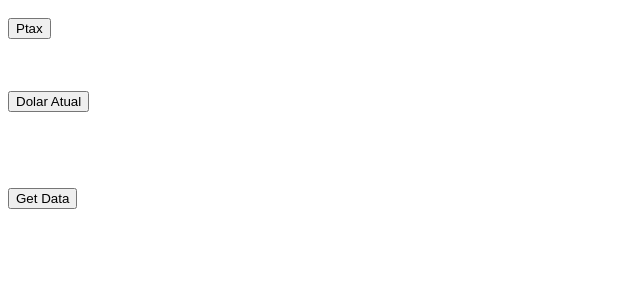
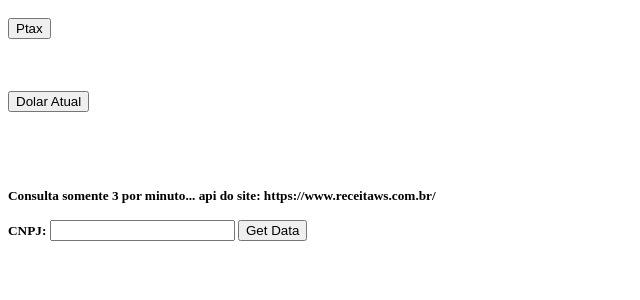
Before and after one commit to dfmoura/testeSiteFlask999, a Flask app: page / in a window 1280 px wide. Shown: the part 479-779 px from the top of the page, without its empty margins (0-640 px from the left). Run offline with Flask 2, Linux system fonts and the light colour scheme.

Commit message:
Atualizar consulta

```diff
--- a/app.py
+++ b/app.py
@@ -33,15 +33,13 @@ def valorUSD_BRL():
 
 @app.route('/get_data', methods=['POST'])
 def get_data():
+    cnpj = request.form['cnpj']
     conn = http.client.HTTPSConnection("receitaws.com.br")
     headers = { 'Accept': "application/json" }
-    conn.request("GET", "/v1/cnpj/06990590000123", headers=headers)
+    conn.request("GET", "/v1/cnpj/{}".format(cnpj), headers=headers)
     res = conn.getresponse()
     data = res.read()
     return data.decode("utf-8")
-
-
-#consulta_cnpj('22685341000180')
 
 
 
--- a/templates/index.html
+++ b/templates/index.html
@@ -57,11 +57,17 @@
 <br>
 <br>
 <h5>
-    <button onclick="getData()">Get Data</button>
+    Consulta somente 3 por minuto... api do site: https://www.receitaws.com.br/ <br><br>
+    <form>
+        <label for="cnpj">CNPJ:</label>
+        <input type="text" id="cnpj" name="cnpj" required>
+        <button type="button" onclick="getData()">Get Data</button>
+    </form>
     <p id="data"></p>
 
     <script>
         function getData() {
+            var cnpj = document.getElementById('cnpj').value;
             var xhr = new XMLHttpRequest();
             xhr.open('POST', '/get_data');
             xhr.setRequestHeader('Content-Type', 'application/json');
@@ -70,7 +76,7 @@
                     document.getElementById('data').innerHTML = xhr.responseText;
                 }
             };
-            xhr.send();
+            xhr.send(JSON.stringify({cnpj: cnpj}));
         }
     </script>
 </h5>
```
